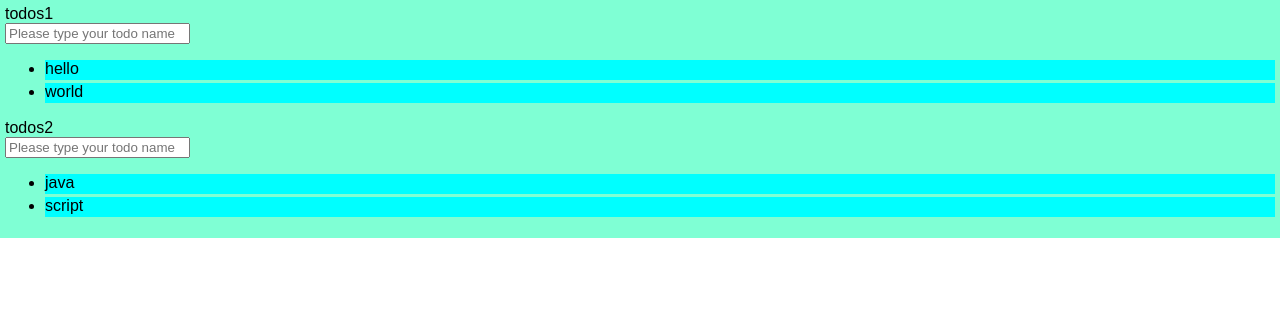
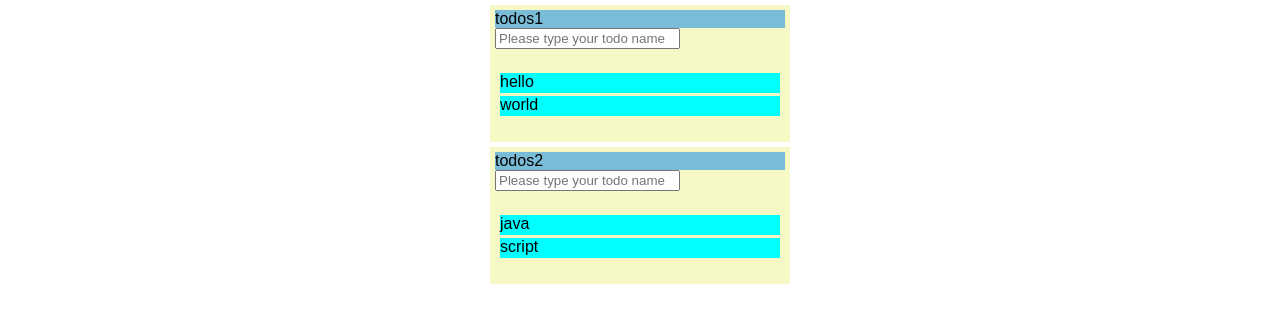
Before and after one commit to dmytro-ursul/react-playground, a React (Create React App) app: page / in a window 1280 px wide. Shown: the top 322 px of the page. Built offline with nearby package versions, Linux system fonts and the light colour scheme.

Commit message:
add some stuff

```diff
--- a/package.json
+++ b/package.json
@@ -5,7 +5,8 @@
   "dependencies": {
     "react": "^16.0.0",
     "react-dom": "^16.0.0",
-    "react-scripts": "1.0.14"
+    "react-scripts": "1.0.14",
+    "redux": "^3.7.2"
   },
   "scripts": {
     "start": "react-scripts start",
--- a/src/App.js
+++ b/src/App.js
@@ -1,5 +1,6 @@
 import React, { Component } from 'react';
 import TodoList from './components/todoList/TodoList';
+// import { createStore } from 'redux'
 
 
 const tasks1 = [
@@ -24,7 +25,7 @@ class App extends Component {
         <TodoList projects={projects}></TodoList>
       </div>
     );
-}
+  }
 }
 
 export default App;
--- a/src/components/todoList/Project.js
+++ b/src/components/todoList/Project.js
@@ -12,8 +12,8 @@ class Project extends Component {
     }
   }
 
-  createTask(){
-    //debuggeer;
+  createTask(e){
+    e.target.value
   }
 
   componentDidMount(){
@@ -22,7 +22,7 @@ class Project extends Component {
 
   render() {
     return (
-      <div>
+      <div className="project">
         <ProjectHeader name={this.state.name}></ProjectHeader>
         <TaskForm></TaskForm>
         <ul className="task-list">
--- a/src/components/todoList/TaskForm.js
+++ b/src/components/todoList/TaskForm.js
@@ -4,6 +4,7 @@ class TaskForm extends Component {
   constructor(props){
     super(props);
     this.state = {task: ''}
+    this.handleChange = this.handleChange.bind(this);
   }
 
   handleChange(e){
--- a/src/todoList.css
+++ b/src/todoList.css
@@ -2,7 +2,21 @@
     margin: 0 auto;
     padding: 5px;
     border: 1px solid 5571FF;
-    background-color: aquamarine;
+    width: 300px;
+}
+
+.project{
+    padding: 5px;
+    background-color: #f6f9c6;
+    margin-bottom: 5px;
+}
+
+.project-header{
+    background-color: #79bcd8;
+}
+
+ul.task-list{
+    padding: 5px;
 }
 
 .task {
@@ -10,4 +24,5 @@
     height: 20px;
     background-color: aqua;
     margin-top: 3px;
+    list-style-type: none;
 }
```
Also changed, not shown: 2 other files (tests, documents, lock files or other folders).
